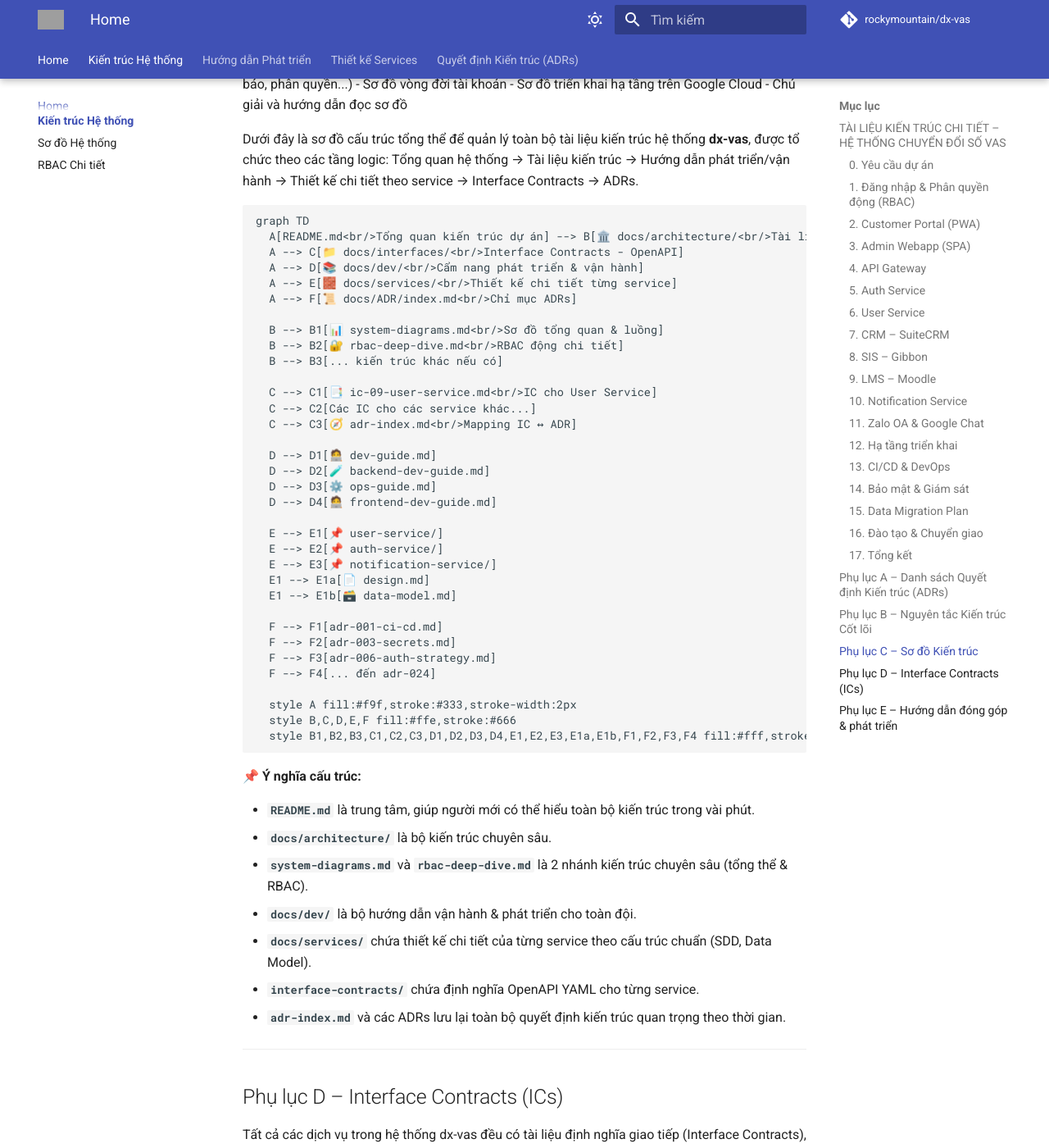
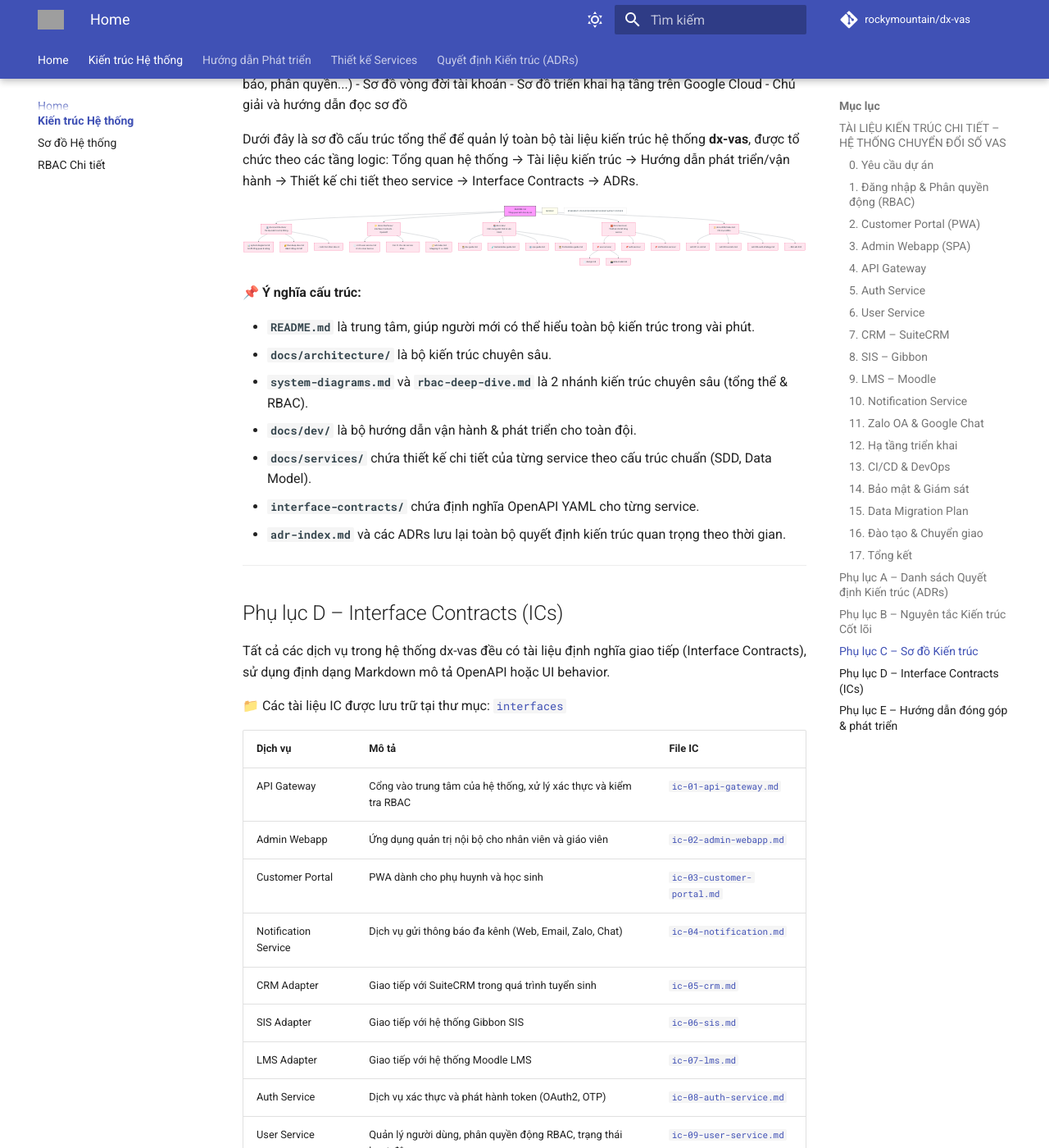
Before and after one commit to rockymountain/dx-vas, an MkDocs documentation site: the page built from docs/README.md, in a window 1280 px wide and 1400 px high, scrolled down 5631 px. Shown: the whole window at 82% size. Built offline with MkDocs 1.6.1 and Material for MkDocs 9.7.7, drawn with Linux system fonts in a browser that asks for light colours; comment, search, counter and statistics services are not loaded; grey boxes are pictures that could not be loaded.

Commit message:
fix mermaid

````diff
--- a/mkdocs.yml
+++ b/mkdocs.yml
@@ -81,7 +81,7 @@ nav:
 plugins:
   - search: # Plugin tìm kiếm tích hợp sẵn, hỗ trợ tốt tiếng Việt khi có mkdocs-material
       lang: vi # Ngôn ngữ cho bộ tách từ tìm kiếm
-  #- awesome-pages: # Tự động tạo menu từ cấu trúc thư mục (nếu không muốn định nghĩa nav thủ công)
+  - awesome-pages: # Tự động tạo menu từ cấu trúc thư mục (nếu không muốn định nghĩa nav thủ công)
       # Hoặc bạn có thể bỏ awesome-pages nếu cấu trúc nav thủ công đã đủ tốt và bạn muốn kiểm soát hoàn toàn
   - mermaid2: # Hỗ trợ vẽ sơ đồ Mermaid trực tiếp trong Markdown
       # Đảm bảo bạn đã cài đặt mkdocs-mermaid2-plugin
@@ -101,7 +101,11 @@ plugins:
 markdown_extensions:
   - admonition # Cho phép tạo các khối ghi chú, cảnh báo, mẹo (!!! note "Ghi chú")
   - pymdownx.details # Tương tự admonition, nhưng có thể thu gọn
-  - pymdownx.superfences # Cho phép lồng các khối code, đặc biệt hữu ích với Mermaid
+  - pymdownx.superfences:
+      custom_fences:
+        - name: mermaid # Khai báo rằng khối ```mermaid sẽ được xử lý bởi custom fence
+          class: mermaid # Class CSS sẽ được áp dụng
+          format: !!python/name:mermaid2.fence_mermaid_custom # Sử dụng formatter của mkdocs-mermaid2-plugin
   - pymdownx.tabbed: # Tạo nội dung theo tab (=== "Tab 1" ... === "Tab 2")
       alternate_style: true
   - attr_list # Thêm thuộc tính HTML vào các phần tử Markdown
@@ -120,17 +124,3 @@ markdown_extensions:
   - toc: # Tự động tạo mục lục cho từng trang
       permalink: "¶" # Ký tự hiển thị khi hover qua tiêu đề để lấy link trực tiếp
       toc_depth: 3 # Độ sâu của mục lục (ví dụ: chỉ hiển thị đến H3)
-
-# (Tùy chọn) Thêm các file CSS hoặc JavaScript tùy chỉnh
-# extra_css:
-#   - assets/stylesheets/extra.css
-# extra_javascript:
-#   - assets/javascripts/extra.js
-
-# (Tùy chọn) Copyright
-# copyright: Copyright © 2024 Trường Quốc tế Việt Anh
-
-# (Tùy chọn) Cấu hình cho Google Analytics
-# google_analytics:
-#   - UA-XXXXXXXXX-X # ID Google Analytics của bạn
-#   - auto
````
